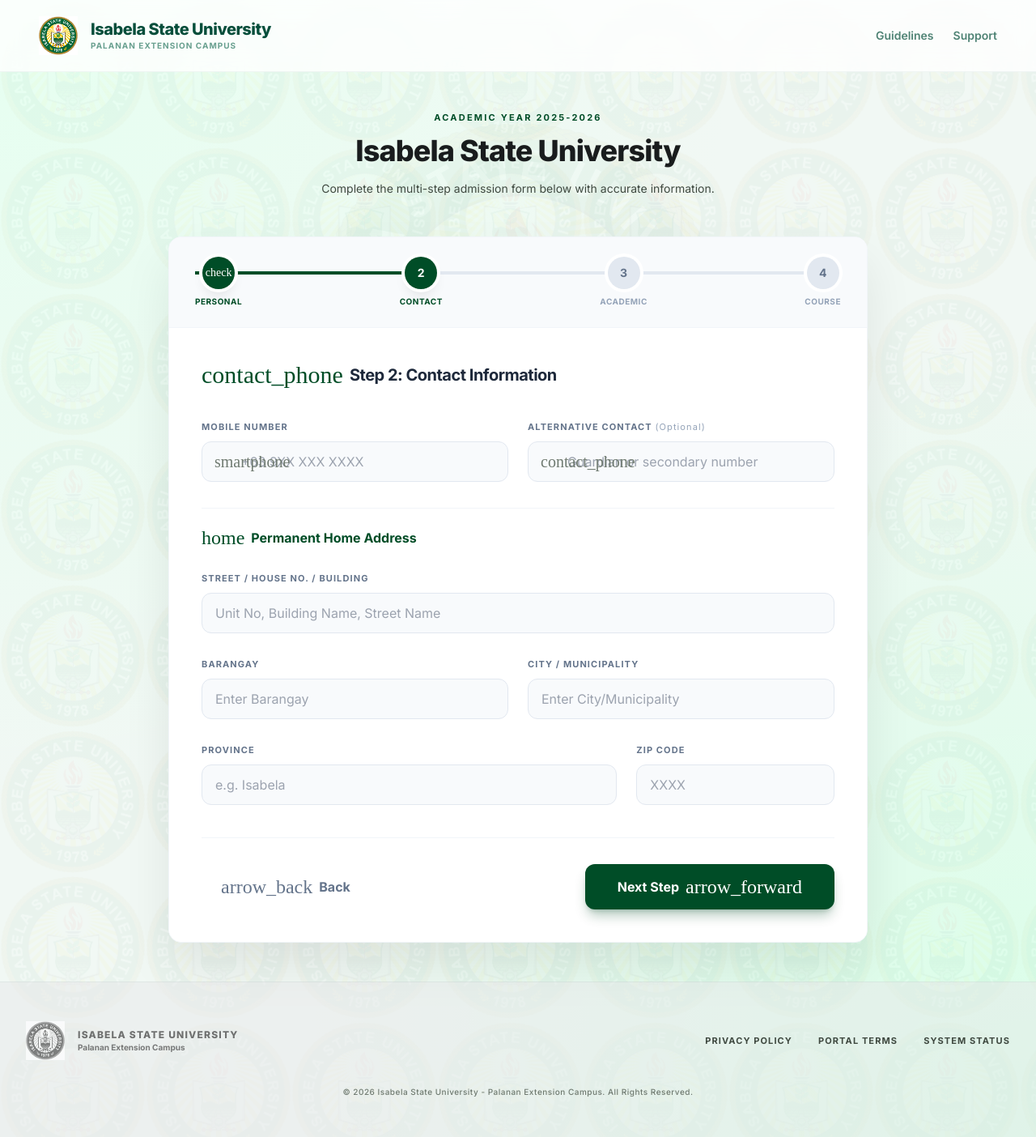
After one commit to WWH16/CCAT, a Django app: page /student/signup/step-2/ in a window 1280 px wide. The commit adds this page. Shown: the whole page at 81% size. Run offline with Django 5.2, Linux system fonts and the light colour scheme; some web fonts are replaced.

Commit message:
add: new files for signup adnd logic

```diff
--- a/CCAT/ccat_student/templates/ccat_student/login.html
+++ b/CCAT/ccat_student/templates/ccat_student/login.html
@@ -33,7 +33,7 @@
                         <div class="h-1 w-12 bg-primary rounded-full"></div>
                     </div>
 
-                    <form method="POST" action="{% url 'login' %}" class="space-y-6">
+                    <form method="POST" action="{% url 'login_view' %}" class="space-y-6">
                         {% csrf_token %}
 
                         <div class="space-y-2">
--- /dev/null
+++ b/CCAT/ccat_student/templates/ccat_student/signup_step2.html
@@ -0,0 +1,148 @@
+{% extends 'ccat_student/base.html' %}
+{% load static %}
+
+{% block title %}Step 2: Contact Information | ISU Palanan{% endblock %}
+
+{% block extra_css %}
+<style>
+    .watermark-bg {
+        background-image: url("{% static 'images/isu_logo.jpg' %}");
+        background-repeat: no-repeat;
+        background-position: center;
+        background-size: 40%;
+        opacity: 0.03;
+    }
+</style>
+{% endblock %}
+
+{% block content %}
+<div class="fixed inset-0 watermark-bg pointer-events-none z-0"></div>
+
+<main class="relative z-10 max-w-4xl mx-auto px-4 py-12">
+
+    <div class="mb-12 text-center">
+        <p class="text-primary font-bold tracking-[0.2em] uppercase text-[11px] mb-3">Academic Year 2025-2026</p>
+        <h1 class="text-4xl font-extrabold text-on-background tracking-tight mb-4">Isabela State University</h1>
+        <p class="text-on-surface-variant max-w-xl mx-auto leading-relaxed text-sm">Complete the multi-step admission form below with accurate information.</p>
+    </div>
+
+    <div class="bg-white rounded-2xl shadow-[0_30px_60px_rgba(0,0,0,0.08)] border border-slate-100 overflow-hidden">
+
+        <!-- Stepper -->
+        <div class="bg-slate-50 px-8 py-6 border-b border-slate-100">
+            <div class="flex items-center justify-between relative">
+                <div class="absolute top-5 left-0 w-full h-1 bg-slate-200 -translate-y-1/2 z-0"></div>
+                <div class="absolute top-5 left-0 w-1/3 h-1 bg-primary -translate-y-1/2 z-0"></div>
+
+                <!-- Step 1: Done -->
+                <div class="relative z-10 flex flex-col items-center gap-2">
+                    <div class="w-10 h-10 rounded-full bg-primary text-white flex items-center justify-center font-bold shadow-lg ring-4 ring-white text-sm">
+                        <span class="material-symbols-outlined text-sm" style="font-variation-settings:'FILL' 1">check</span>
+                    </div>
+                    <span class="text-[10px] font-bold uppercase tracking-wider text-primary">Personal</span>
+                </div>
+                <!-- Step 2: Active -->
+                <div class="relative z-10 flex flex-col items-center gap-2">
+                    <div class="w-10 h-10 rounded-full bg-primary text-white flex items-center justify-center font-bold shadow-lg ring-4 ring-white text-sm">2</div>
+                    <span class="text-[10px] font-bold uppercase tracking-wider text-primary">Contact</span>
+                </div>
+                <!-- Step 3: Inactive -->
+                <div class="relative z-10 flex flex-col items-center gap-2">
+                    <div class="w-10 h-10 rounded-full bg-slate-200 text-slate-500 flex items-center justify-center font-bold ring-4 ring-white text-sm">3</div>
+                    <span class="text-[10px] font-bold uppercase tracking-wider text-slate-400">Academic</span>
+                </div>
+                <!-- Step 4: Inactive -->
+                <div class="relative z-10 flex flex-col items-center gap-2">
+                    <div class="w-10 h-10 rounded-full bg-slate-200 text-slate-500 flex items-center justify-center font-bold ring-4 ring-white text-sm">4</div>
+                    <span class="text-[10px] font-bold uppercase tracking-wider text-slate-400">Course</span>
+                </div>
+            </div>
+        </div>
+
+        <div class="p-10 bg-white">
+            {% if error %}
+            <div class="mb-6 px-4 py-3 rounded-lg bg-red-50 text-red-700 text-sm font-semibold border border-red-200">{{ error }}</div>
+            {% endif %}
+
+            <form method="POST" action="{% url 'signup_step2' %}">
+                {% csrf_token %}
+
+                <div class="flex items-center gap-2 mb-8">
+                    <span class="material-symbols-outlined text-primary text-3xl">contact_phone</span>
+                    <h2 class="text-xl font-bold tracking-tight text-slate-800">Step 2: Contact Information</h2>
+                </div>
+
+                <div class="grid grid-cols-1 md:grid-cols-2 gap-6">
+                    <div class="space-y-2">
+                        <label class="text-[11px] font-bold uppercase tracking-widest text-slate-500">Mobile Number</label>
+                        <div class="relative">
+                            <span class="absolute left-4 top-1/2 -translate-y-1/2 text-outline material-symbols-outlined text-xl">smartphone</span>
+                            <input name="mobile_number" required value="{{ form_data.mobile_number|default:'' }}"
+                                   class="w-full pl-12 pr-4 py-3 bg-slate-50 border border-slate-200 focus:border-primary focus:ring-1 focus:ring-primary rounded-xl text-slate-900 transition-all"
+                                   placeholder="+63 9XX XXX XXXX" type="tel"/>
+                        </div>
+                    </div>
+                    <div class="space-y-2">
+                        <label class="text-[11px] font-bold uppercase tracking-widest text-slate-500">Alternative Contact <span class="normal-case font-normal text-slate-400">(Optional)</span></label>
+                        <div class="relative">
+                            <span class="absolute left-4 top-1/2 -translate-y-1/2 text-outline material-symbols-outlined text-xl">contact_phone</span>
+                            <input name="alternative_contact" value="{{ form_data.alternative_contact|default:'' }}"
+                                   class="w-full pl-12 pr-4 py-3 bg-slate-50 border border-slate-200 focus:border-primary focus:ring-1 focus:ring-primary rounded-xl text-slate-900 transition-all"
+                                   placeholder="Guardian or secondary number" type="tel"/>
+                        </div>
+                    </div>
+                </div>
+
+                <div class="mt-8 pt-6 border-t border-slate-100">
+                    <h3 class="text-base font-bold text-primary mb-6 flex items-center gap-2">
+                        <span class="material-symbols-outlined">home</span>
+                        Permanent Home Address
+                    </h3>
+                    <div class="grid grid-cols-1 md:grid-cols-12 gap-6">
+                        <div class="md:col-span-12 space-y-2">
+                            <label class="text-[11px] font-bold uppercase tracking-widest text-slate-500">Street / House No. / Building</label>
+                            <input name="street_address" required value="{{ form_data.street_address|default:'' }}"
+                                   class="w-full px-4 py-3 bg-slate-50 border border-slate-200 focus:border-primary focus:ring-1 focus:ring-primary rounded-xl text-slate-900 transition-all"
+                                   placeholder="Unit No, Building Name, Street Name" type="text"/>
+                        </div>
+                        <div class="md:col-span-6 space-y-2">
+                            <label class="text-[11px] font-bold uppercase tracking-widest text-slate-500">Barangay</label>
+                            <input name="barangay" required value="{{ form_data.barangay|default:'' }}"
+                                   class="w-full px-4 py-3 bg-slate-50 border border-slate-200 focus:border-primary focus:ring-1 focus:ring-primary rounded-xl text-slate-900 transition-all"
+                                   placeholder="Enter Barangay" type="text"/>
+                        </div>
+                        <div class="md:col-span-6 space-y-2">
+                            <label class="text-[11px] font-bold uppercase tracking-widest text-slate-500">City / Municipality</label>
+                            <input name="city_municipality" required value="{{ form_data.city_municipality|default:'' }}"
+                                   class="w-full px-4 py-3 bg-slate-50 border border-slate-200 focus:border-primary focus:ring-1 focus:ring-primary rounded-xl text-slate-900 transition-all"
+                                   placeholder="Enter City/Municipality" type="text"/>
+                        </div>
+                        <div class="md:col-span-8 space-y-2">
+                            <label class="text-[11px] font-bold uppercase tracking-widest text-slate-500">Province</label>
+                            <input name="province" required value="{{ form_data.province|default:'' }}"
+                                   class="w-full px-4 py-3 bg-slate-50 border border-slate-200 focus:border-primary focus:ring-1 focus:ring-primary rounded-xl text-slate-900 transition-all"
+                                   placeholder="e.g. Isabela" type="text"/>
+                        </div>
+                        <div class="md:col-span-4 space-y-2">
+                            <label class="text-[11px] font-bold uppercase tracking-widest text-slate-500">Zip Code</label>
+                            <input name="zip_code" required value="{{ form_data.zip_code|default:'' }}"
+                                   class="w-full px-4 py-3 bg-slate-50 border border-slate-200 focus:border-primary focus:ring-1 focus:ring-primary rounded-xl text-slate-900 transition-all"
+                                   placeholder="XXXX" type="text"/>
+                        </div>
+                    </div>
+                </div>
+
+                <div class="pt-8 mt-10 border-t border-slate-100 flex justify-between items-center">
+                    <a href="{% url 'signup_step1' %}" class="px-6 py-3 rounded-xl font-bold text-slate-500 hover:bg-slate-100 transition-all flex items-center gap-2">
+                        <span class="material-symbols-outlined">arrow_back</span> Back
+                    </a>
+                    <button class="px-10 py-4 bg-primary text-white rounded-xl font-bold shadow-lg shadow-primary/30 hover:bg-primary-container hover:-translate-y-0.5 transition-all flex items-center gap-2 group" type="submit">
+                        Next Step
+                        <span class="material-symbols-outlined group-hover:translate-x-1 transition-transform">arrow_forward</span>
+                    </button>
+                </div>
+            </form>
+        </div>
+    </div>
+</main>
+{% endblock %}
--- a/CCAT/ccat_student/urls.py
+++ b/CCAT/ccat_student/urls.py
@@ -2,8 +2,9 @@ from django.urls import path
 from . import views
 
 urlpatterns = [
-    path('login/', views.login_view, name='login'),
+    path('login/', views.login_view, name='login_view'),
     path('signup/step-1/', views.signup_step1, name='signup_step1'),
-    # path('signup/step-2/', views.signup_step2, name='signup_step2'),
-    # Step 3 and 4 follow the same pattern...
+    path('signup/step-2/', views.signup_step2, name='signup_step2'),
+    path('signup/step-3/', views.signup_step3, name='signup_step3'),
+    path('signup/step-4/', views.signup_step4, name='signup_step4'),
 ]
--- a/CCAT/ccat_student/views.py
+++ b/CCAT/ccat_student/views.py
@@ -1,10 +1,73 @@
 from django.shortcuts import render, redirect
-from django.contrib.auth import authenticate, login
+from django.contrib.auth.models import User
 from django.contrib import messages
-
+from ccat_admin.models import Student
 
 def login_view(request):
     return render(request, 'ccat_student/login.html')
 
 def signup_step1(request):
-    return render(request, 'ccat_student/signup_step1.html')
+    if request.method == 'POST':
+        request.session['signup_data'] = {
+            'first_name': request.POST.get('first_name'),
+            'last_name': request.POST.get('last_name'),
+            'middle_initial': request.POST.get('middle_initial'),
+            'date_of_birth': request.POST.get('date_of_birth'),
+            'gender': request.POST.get('gender'),
+        }
+        return redirect('signup_step2')
+    return render(request, 'ccat_student/signup_step1.html', {'form_data': request.session.get('signup_data', {})})
+
+def signup_step2(request):
+    if request.method == 'POST':
+        data = request.session.get('signup_data', {})
+        data.update({
+            'mobile_number': request.POST.get('mobile_number'),
+            'alternative_contact': request.POST.get('alternative_contact'),
+            'street_address': request.POST.get('street_address'),
+            'barangay': request.POST.get('barangay'),
+            'city_municipality': request.POST.get('city_municipality'),
+            'province': request.POST.get('province'),
+            'zip_code': request.POST.get('zip_code'),
+        })
+        request.session['signup_data'] = data
+        return redirect('signup_step3')
+    return render(request, 'ccat_student/signup_step2.html', {'form_data': request.session.get('signup_data', {})})
+
+def signup_step3(request):
+    if request.method == 'POST':
+        data = request.session.get('signup_data', {})
+        # Sync these keys with your HTML input names
+        data.update({
+            'lrn_number': request.POST.get('lrn_number'),
+            'last_school_attended': request.POST.get('last_school_attended'),
+            'school_address': request.POST.get('school_address'),
+            'gwa_score': request.POST.get('gwa_score'),
+        })
+        request.session['signup_data'] = data
+        return redirect('signup_step4')
+    return render(request, 'ccat_student/signup_step3.html', {'form_data': request.session.get('signup_data', {})})
+
+def signup_step4(request):
+    data = request.session.get('signup_data', {})
+    if request.method == 'POST':
+        p1, p2, p3 = request.POST.get('first_priority'), request.POST.get('second_priority'), request.POST.get('third_priority')
+
+        if not all([p1, p2, p3]) or len({p1, p2, p3}) < 3:
+            return render(request, 'ccat_student/signup_step4.html', {'error': 'Please select three unique priorities.'})
+
+        username = data.get('lrn_number')
+        if not username: return redirect('signup_step1')
+
+        try:
+            user = User.objects.create_user(username=username, password=username)
+            Student.objects.create(
+                user=user, **data,
+                first_priority=p1, second_priority=p2, third_priority=p3
+            )
+            del request.session['signup_data']
+            return render(request, 'ccat_student/success.html', {'lrn': username})
+        except Exception as e:
+            if 'user' in locals(): user.delete()
+            return render(request, 'ccat_student/signup_step4.html', {'error': str(e)})
+    return render(request, 'ccat_student/signup_step4.html')
```
Also changed, not shown: CCAT/ccat_student/templates/ccat_student/signup_step1.html (+52 -21 lines), CCAT/ccat_student/templates/ccat_student/signup_step3.html (added, +134 -0 lines), CCAT/ccat_student/templates/ccat_student/signup_step4.html (added, +171 -0 lines), CCAT/ccat_student/templates/ccat_student/success.html (added, +48 -0 lines).
